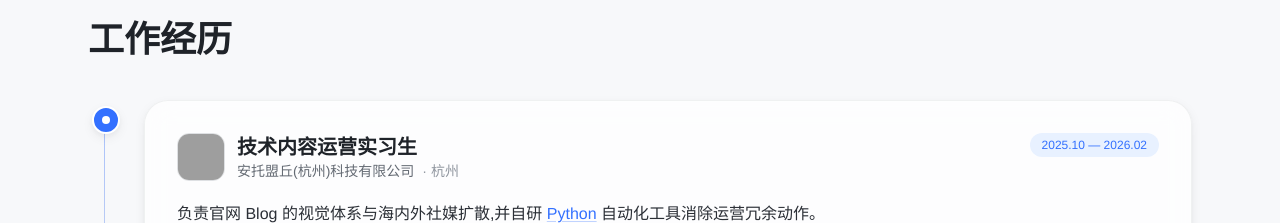
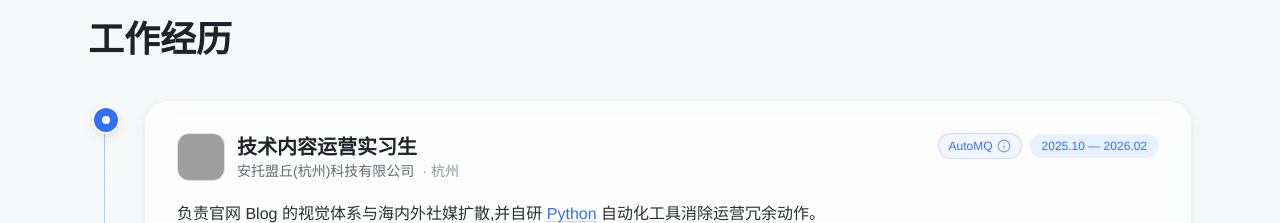
Before and after one commit to cneym1125/lingqi-CV, a React (Vite) app: page / in a window 1280 px wide. Shown: the part 980-1203 px from the top of the page. Built offline with nearby package versions, Linux system fonts and the light colour scheme; grey boxes are pictures that could not be loaded.

Commit message:
feat: 实习经历卡片支持产品徽章,AutoMQ 悬停可展开介绍

```diff
--- a/src/components/ExperienceSection.tsx
+++ b/src/components/ExperienceSection.tsx
@@ -5,6 +5,7 @@ import { RichText } from './RichText'
 import { MediaGallery } from './MediaGallery'
 import { ProofList } from './ProofList'
 import { Tag } from './Tag'
+import { InfoBadge } from './InfoBadge'
 
 export function ExperienceSection() {
   return (
@@ -51,8 +52,17 @@ export function ExperienceSection() {
                       </div>
                     </div>
                   </div>
-                  <div className="rounded-full bg-brand-blue-soft px-3 py-1 text-xs font-medium text-brand-blue">
-                    {e.period}
+                  <div className="flex flex-wrap items-center gap-2">
+                    {e.product && (
+                      <InfoBadge
+                        name={e.product.name}
+                        description={e.product.description}
+                        href={e.product.href}
+                      />
+                    )}
+                    <div className="rounded-full bg-brand-blue-soft px-3 py-1 text-xs font-medium text-brand-blue">
+                      {e.period}
+                    </div>
                   </div>
                 </div>
 
--- /dev/null
+++ b/src/components/InfoBadge.tsx
@@ -0,0 +1,100 @@
+import { AnimatePresence, motion } from 'framer-motion'
+import { Info, ExternalLink } from 'lucide-react'
+import { useEffect, useRef, useState } from 'react'
+
+interface Props {
+  name: string
+  description: string
+  href?: string
+}
+
+/** 紧凑徽章 + 鼠标悬停 / 点击展开的信息卡片(支持移动端) */
+export function InfoBadge({ name, description, href }: Props) {
+  const [open, setOpen] = useState(false)
+  const wrapRef = useRef<HTMLDivElement>(null)
+  const closeTimer = useRef<number | null>(null)
+
+  // 点击外部关闭(移动端)
+  useEffect(() => {
+    if (!open) return
+    const onDocClick = (e: MouseEvent) => {
+      if (wrapRef.current && !wrapRef.current.contains(e.target as Node)) {
+        setOpen(false)
+      }
+    }
+    document.addEventListener('mousedown', onDocClick)
+    return () => document.removeEventListener('mousedown', onDocClick)
+  }, [open])
+
+  const show = () => {
+    if (closeTimer.current) {
+      window.clearTimeout(closeTimer.current)
+      closeTimer.current = null
+    }
+    setOpen(true)
+  }
+  const scheduleHide = () => {
+    if (closeTimer.current) window.clearTimeout(closeTimer.current)
+    closeTimer.current = window.setTimeout(() => setOpen(false), 120)
+  }
+
+  return (
+    <div
+      ref={wrapRef}
+      className="relative inline-flex"
+      onMouseEnter={show}
+      onMouseLeave={scheduleHide}
+    >
+      <button
+        type="button"
+        onClick={() => setOpen((v) => !v)}
+        aria-expanded={open}
+        aria-label={`${name} 介绍`}
+        className="group inline-flex items-center gap-1 rounded-full border border-brand-blue/20 bg-brand-blue/5 px-2.5 py-1 text-xs font-medium text-brand-blue transition hover:border-brand-blue/40 hover:bg-brand-blue/10"
+      >
+        <span>{name}</span>
+        <Info className="h-3.5 w-3.5 opacity-70 transition group-hover:opacity-100" />
+      </button>
+
+      <AnimatePresence>
+        {open && (
+          <motion.div
+            initial={{ opacity: 0, y: 6, scale: 0.97 }}
+            animate={{ opacity: 1, y: 0, scale: 1 }}
+            exit={{ opacity: 0, y: 6, scale: 0.97 }}
+            transition={{ duration: 0.18, ease: [0.22, 1, 0.36, 1] }}
+            onMouseEnter={show}
+            onMouseLeave={scheduleHide}
+            role="tooltip"
+            className="absolute left-1/2 top-full z-30 mt-2 w-72 -translate-x-1/2 rounded-2xl border border-ink-100 bg-white p-4 text-left shadow-soft-lg"
+          >
+            {/* 小三角 */}
+            <div className="absolute -top-1.5 left-1/2 h-3 w-3 -translate-x-1/2 rotate-45 border-l border-t border-ink-100 bg-white" />
+            <div className="relative">
+              <div className="mb-1.5 flex items-center justify-between gap-2">
+                <span className="text-sm font-semibold text-ink-900">
+                  {name}
+                </span>
+                {href && (
+                  <a
+                    href={href}
+                    target="_blank"
+                    rel="noreferrer"
+                    onClick={(e) => e.stopPropagation()}
+                    className="inline-flex items-center gap-1 text-xs text-brand-blue transition hover:opacity-80"
+                  >
+                    访问官网
+                    <ExternalLink className="h-3 w-3" />
+                  </a>
+                )}
+              </div>
+              <p className="text-xs leading-relaxed text-ink-500">
+                {description}
+              </p>
+            </div>
+          </motion.div>
+        )}
+      </AnimatePresence>
+    </div>
+  )
+}
--- a/src/data/resume.ts
+++ b/src/data/resume.ts
@@ -50,6 +50,12 @@ export interface ExperienceItem {
   period: string
   location?: string
   logo?: string
+  /** 该工作岗位关联的产品(可选) */
+  product?: {
+    name: string
+    description: string
+    href?: string
+  }
   summary: RichParagraph
   bullets: RichParagraph[]
   media?: MediaItem[]
@@ -141,6 +147,12 @@ export const experiences: ExperienceItem[] = [
     period: '2025.10 — 2026.02',
     location: '杭州',
     logo: 'https://api.dicebear.com/9.x/shapes/svg?seed=Antoumq',
+    product: {
+      name: 'AutoMQ',
+      description:
+        'AutoMQ 是一款基于云原生架构、对 Apache Kafka 协议 100% 兼容的下一代消息与流处理平台。通过将存储层卸载到对象存储(S3 等),实现真正的存算分离与秒级弹性,大幅降低 Kafka 集群的运维与资源成本,适用于大规模实时数据流场景。',
+      href: 'https://www.automq.com/',
+    },
     summary: [
       { type: 'text', content: '负责官网 Blog 的视觉体系与海内外社媒扩散,并自研 ' },
       { type: 'link', content: 'Python', href: 'https://www.python.org/' },
```
